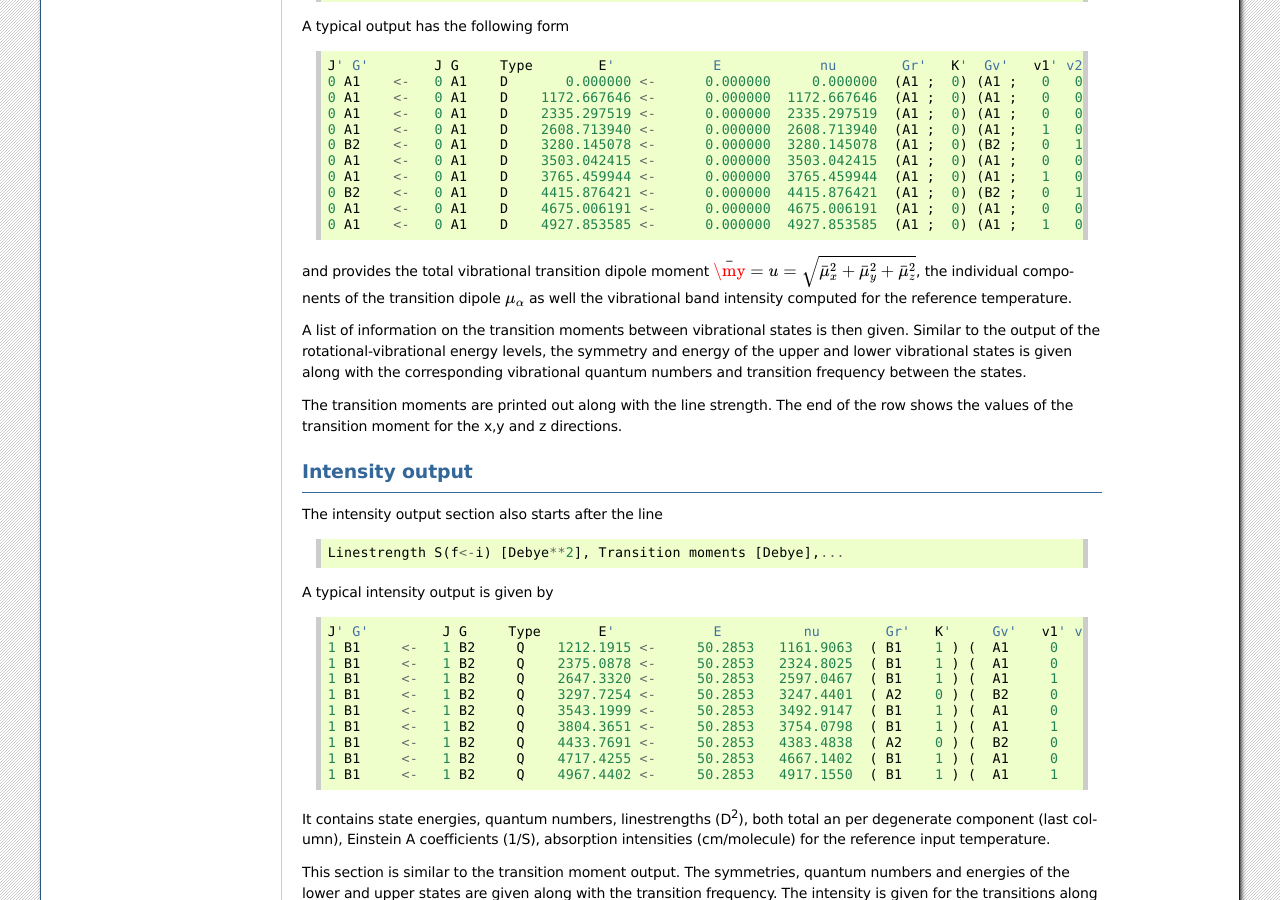
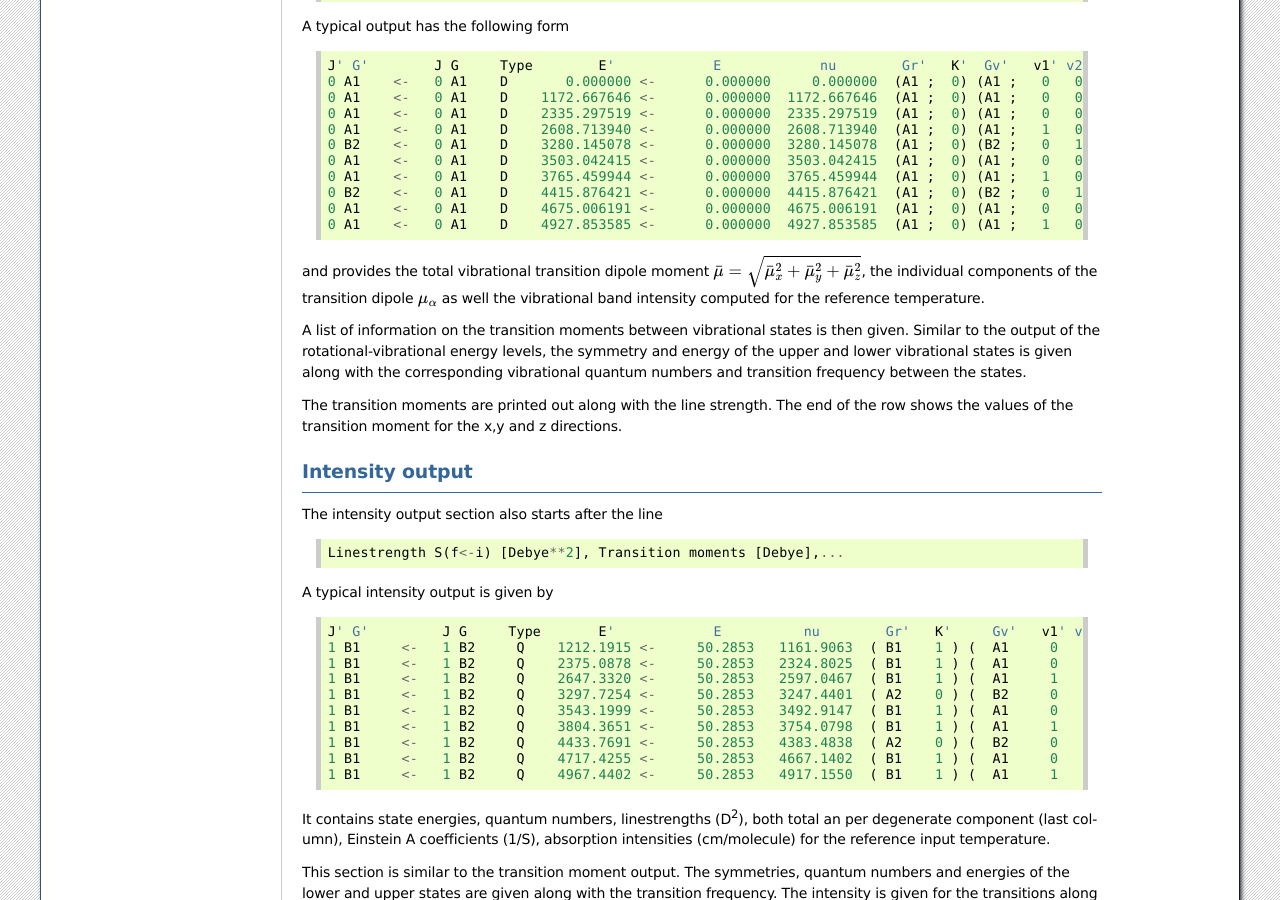
Before and after one commit to Trovemaster/TROVE, a Sphinx documentation site: the page built from docs/source/outputs.rst, in a window 1280 px wide and 900 px high, scrolled down 3667 px. Built offline with Sphinx 7.4.7, drawn with Linux system fonts in a browser that asks for light colours; formulas are drawn with MathJax 3.

Commit message:
Update outputs.rst

```diff
--- a/docs/source/outputs.rst
+++ b/docs/source/outputs.rst
@@ -199,7 +199,7 @@ A typical output has the following form
         0 A1    <-   0 A1    D    4927.853585 <-      0.000000  4927.853585  (A1 ;  0) (A1 ;   1   0   2)  <- (A1 ;  0) (A1 ;   0   0   0)  5.50415352E-04  3.07955132E-26      10  (   1   0   2)  <-  (   0   0   0)       0.00000000       0.00000000      -0.00055042
 
 
-and provides the total vibrational transition dipole moment :math:`\bar\my=u = \sqrt{\bar\mu_x^2+\bar\mu_y^2+\bar\mu_z^2}`, the individual components of the transition dipole :math:`\mu_\alpha` as well the vibrational band intensity computed for the reference temperature.
+and provides the total vibrational transition dipole moment :math:`\bar\mu = \sqrt{\bar\mu_x^2+\bar\mu_y^2+\bar\mu_z^2}`, the individual components of the transition dipole :math:`\mu_\alpha` as well the vibrational band intensity computed for the reference temperature.
 
 
 A list of information on the transition moments between vibrational states is then given. Similar to the output of the rotational-vibrational energy levels, the symmetry and energy of the upper and lower vibrational states is given along with the corresponding vibrational quantum numbers and transition frequency between the states.
```
